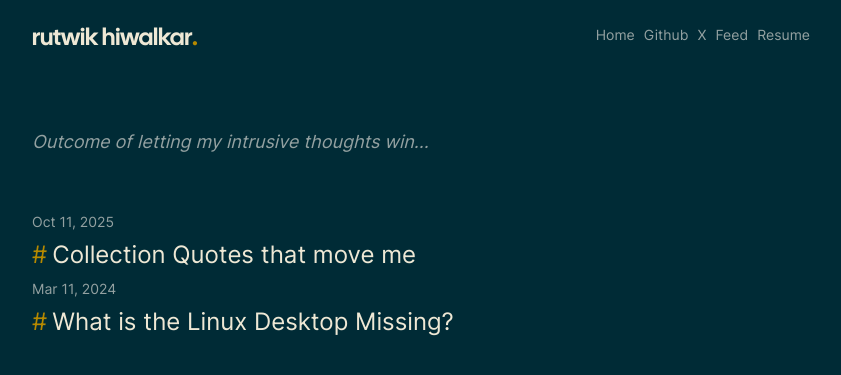
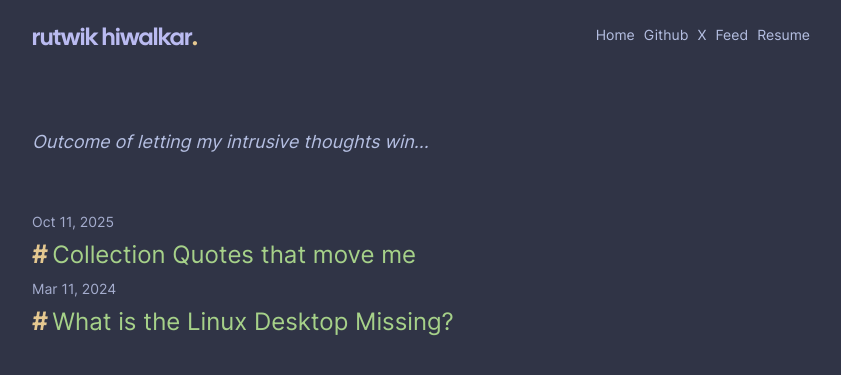
Before and after one commit to rutwikhdev/rutwikhdev.github.io, a Jekyll site: the page built from index.html, in a window 1280 px wide. Shown: the top 375 px of the page, without its empty margins (218-1059 px from the left). Built offline with Jekyll 4.4.1, drawn with Linux system fonts in a browser that asks for light colours.

Commit message:
chore: update theme

```diff
--- a/_includes/header.html
+++ b/_includes/header.html
@@ -3,9 +3,6 @@
     <a class="site-title" href="{{ site.baseurl }}/">
       {{ site.title }}<span class="period">.</span>
     </a>
-
-    <!-- Hamburger toggle -->
-    <button class="menu-toggle" aria-label="Toggle menu">☰</button>
 
     <!-- Navigation links -->
     <nav class="navbar">
--- a/_layouts/post.html
+++ b/_layouts/post.html
@@ -12,7 +12,7 @@ layout: default
 
   <header class="post-header">
     <h1>{{ page.title }}</h1>
-    <p class="meta">{{ page.date | date: "%b %-d, %Y" }}{% if page.author %} • Written by {{ page.author }}{% endif %}{% if page.meta %} • {{ page.meta }}{% endif %} • {{ word_count }} Words</p>
+    <p class="meta">Written on {{ page.date | date: "%b %-d, %Y" }} {% if page.meta %} • {{ page.meta }}{% endif %} • {{ word_count }} Words</p>
   </header>
 
   <article class="post-content">
--- a/css/main.css
+++ b/css/main.css
@@ -1,57 +1,44 @@
+/* Fonts */
 @font-face {
   font-family: "Inter";
   src: url("../assets/Inter-Regular.ttf") format('truetype');
-  font-weight: bold;
-  font-style: normal;
 }
-
 @font-face {
   font-family: "InterItalic";
   src: url("../assets/Inter-Italic.ttf") format('truetype');
-  font-weight: bold;
-  font-style: normal;
 }
-
 @font-face {
   font-family: "InterMedium";
   src: url("../assets/Inter-Medium.ttf") format('truetype');
-  font-weight: bold;
-  font-style: normal;
 }
-
 @font-face {
   font-family: "CalSans";
   src: url("../assets/CalSans-SemiBold.ttf") format('truetype');
-  font-weight: bold;
-  font-style: normal;
 }
 
 /* Base */
-/* ----------------------------------------------------------*/
-
 * {
   margin: 0;
   padding: 0;
 }
-
 html, body { height: 100%; }
 
 body {
   font-family: Inter, sans-serif;
   font-size: 18px;
   line-height: 1.6;
-  background-color: #002b36; /* Solarized Base03 */
-  color: #93a1a1; /* Base1 */
+  background-color: #303446; /* Frappe Base */
+  color: #c6d0f5; /* Text */
 }
 
 /* Links */
 a {
-  color: #268bd2; /* Blue */
+  color: #8caaee; /* Blue */
   text-decoration: none;
 }
 a:hover {
   text-decoration: underline;
-  color: #2aa198; /* Cyan */
+  color: #81c8be; /* Teal */
 }
 
 /* Utility */
@@ -61,23 +48,14 @@ a:hover {
   margin: 0 auto;
   zoom: 1;
 }
-
 .wrap {
   display: flex;
   justify-content: space-between;
 }
 
-.menu-toggle {
-  display: none;
-  font-size: 24px;
-  background: none;
-  border: none;
-  cursor: pointer;
-}
-
 /* Navbar */
 .navbar-link {
-  color: #93a1a1;
+  color: #b5bfe2;
   font-size: 14px;
   margin: 5px 2px;
   line-height: 2;
@@ -85,7 +63,8 @@ a:hover {
 
 .site-title,
 .site-title:visited {
-  color: #eee8d5;
+  color: #a6d189;
+  color: #babbf1;
   font-family: CalSans, sans-serif;
   font-size: 1.5rem;
   font-weight: 900;
@@ -93,32 +72,32 @@ a:hover {
 }
 
 .site-title:hover {
-  text-decoration: underline 4px solid #2aa198;
+  text-decoration: underline 4px solid #81c8be;
 }
 
 .site-nav .page-link {
   margin-left: 20px;
-  color: #839496;
+  color: #a5adce;
 }
 
 /* Footer */
 .site-footer {
-  border-top: 1px solid #073642;
+  border-top: 1px solid #414559;
   padding: 30px 0 10px;
-  background-color: #002b36;
+  background-color: #232634;
 }
 
 .footer-heading {
   font-size: 18px;
   font-weight: 300;
-  color: #b58900;
+  color: #e5c890;
   margin-bottom: 15px;
 }
 
 .site-footer li,
 .site-footer p {
   font-size: 15px;
-  color: #586e75;
+  color: #a5adce;
 }
 
 /* Page Content */
@@ -129,41 +108,42 @@ a:hover {
 /* Home styles */
 .home h1 {
   margin-bottom: 25px;
-  color: #fdf6e3;
+  color: #c6d0f5;
 }
 
 .home-sub {
   font-size: 18px;
   font-style: italic;
   margin-bottom: 50px;
-  color: #93a1a1;
+  color: #b5bfe2;
 }
 
 .posts {
-  list-style-type: none;
   list-style: none;
   margin: 0;
-  padding: 0; /* removes indentation */
+  padding: 0;
 }
 
 .post-date {
   font-size: 14px;
+  color: #a5adce;
 }
 
 .posts .post-link {
   font-size: 24px;
   font-family: Inter;
-  color: #eee8d5;
+  color: #babbf1;
+  color: #a6d189;
   text-decoration: none;
 }
 .post-link:hover {
-  text-decoration: underline 4px solid #268bd2;
+  text-decoration: underline 4px solid #8caaee;
 }
 
 /* Hashtags */
 .hashtag, .period {
   font-size: 24px;
-  color: #b58900;
+  color: #e5c890;
   font-weight: 600;
 }
 
@@ -176,16 +156,17 @@ a:hover {
 .post-header h1 {
   font-family: InterMedium;
   font-size: 36px;
-  color: #fdf6e3;
+  color: #c6d0f5;
+  /* color: #babbf1; */
 }
 
 .meta {
   font-size: 16px;
-  color: #586e75;
+  color: #a5adce;
+  color: #949cbb;
 }
 
 .post-content { margin: 0 0 30px; }
-
 .post-content > * { margin: 20px 0; }
 
 .post-content h1,
@@ -195,49 +176,56 @@ a:hover {
 .post-content h5,
 .post-content h6 {
   font-family: InterMedium;
-  color: #eee8d5;
+  color: #f2d5cf;
   line-height: 1.25;
   font-weight: 400;
-  margin: 40px 0 0px 0;
+  margin: 40px 0 0;
 }
 
 .post-content h2 {
   font-size: 32px;
   letter-spacing: -1.25px;
-  color: #cb4b16; /* orange accent */
+  color: #ef9f76; /* Peach */
 }
 
 .post-content h3 {
   font-size: 22px;
   letter-spacing: -1px;
-  color: #b58900;
+  color: #e5c890; /* Yellow */
 }
 
 .post-content h4 {
   font-size: 20px;
   letter-spacing: -1px;
-  color: #b58900;
+  color: #e5c890;
 }
 
 .post-content blockquote {
-  border-left: 4px solid #268bd2;
+  border-left: 4px solid #8caaee;
   padding-left: 20px;
   font-size: 18px;
   font-family: InterItalic;
   opacity: .9;
   letter-spacing: -0.6px;
   margin: 30px 0;
-  background-color: #073642;
+  background-color: #414559;
   border-radius: 5px;
-  color: #93a1a1;
+  color: #b5bfe2;
+}
+
+.post-content blockquote p {
+  padding: 20px 0;
 }
 
 .post-content ul,
-.post-content ol { padding-left: 20px; }
+.post-content ol{
+  margin-left: 20px;
+  padding-left: 20px;
+}
 
 .post pre,
 .post code {
-  border: 1px solid #073642;
+  border: 1px solid #414559;
   padding: 8px 12px;
   border-radius: 3px;
   font-size: 15px;
@@ -246,47 +234,29 @@ a:hover {
 
 .post code { padding: 1px 5px; }
 
-.post ul,
-.post ol { margin-left: 1.35em; }
-
-.post pre code {
-  border: 0;
-  padding-right: 0;
-  padding-left: 0;
-}
-
-/* terminal */
 .post pre.terminal {
-  border: 1px solid #586e75;
-  background-color: #073642;
-  color: #93a1a1;
+  border: 1px solid #737994;
+  background-color: #414559;
+  color: #c6d0f5;
   border-radius: 3px;
 }
 
 /* Images */
 .imgright { float: right; margin-left: 10px; }
 .imgcap img {
-  border: 1px solid #586e75;
+  border: 1px solid #737994;
   max-width: 100%;
 }
 .imgcap {
-  color: #93a1a1;
+  color: #a5adce;
   font-size: 14px;
   text-align: center;
 }
 
-.svgdiv {
-  width: 100%;
-  text-align: center;
-}
-
-/* Syntax highlighting styles */
-/* ----------------------------------------------------------*/
-/* Solarized Dark for Code Blocks */
-
+/* Syntax highlighting */
 pre.highlight {
-  background-color: #073642;
-  color: #fdf6e3;
+  background-color: #414559;
+  color: #c6d0f5;
   padding: 1rem;
   border-radius: 0.5rem;
   overflow-x: auto;
@@ -295,70 +265,53 @@ pre.highlight {
 code {
   font-family: 'Fira Code', monospace;
   font-size: 0.9rem;
-  color: #2aa198;
+  color: #81c8be;
 }
 
-/* syntax token colors */
-.highlight .c { color: #586e75 } /* Comment */
-.highlight .k { color: #859900 } /* Keyword */
-.highlight .s { color: #2aa198 } /* String */
-.highlight .n { color: #93a1a1 } /* Name */
-.highlight .o { color: #6c71c4 } /* Operator */
-.highlight .m { color: #b58900 } /* Number/Literal */
-.highlight .p { color: #93a1a1 } /* Punctuation */
+.highlight .c { color: #737994 } /* Comment */
+.highlight .k { color: #ca9ee6 } /* Keyword */
+.highlight .s { color: #81c8be } /* String */
+.highlight .n { color: #c6d0f5 } /* Name */
+.highlight .o { color: #8caaee } /* Operator */
+.highlight .m { color: #e5c890 } /* Number/Literal */
+.highlight .p { color: #c6d0f5 } /* Punctuation */
 
-/* media queries */
+/* Media Queries */
 @media screen and (max-width: 750px) {
-
   .footer-col-1 { width: 50%; }
-
   .footer-col-2 {
     width: calc(50% - 10px);
     margin-right: 0;
   }
-
   .site-footer .column.footer-col-3 {
     width: auto;
     float: none;
     clear: both;
   }
-
 }
 
+
 @media screen and (max-width: 600px) {
-
   .content-wrap { padding: 0 12px; }
 
   .site-nav {
     position: fixed;
     z-index: 10;
     top: 14px; right: 8px;
-    background-color: #073642;
+    background-color: #414559;
     border-radius: 5px;
-    border: 1px solid #073642;
+    border: 1px solid #414559;
   }
 
-  .site-nav .menu-icon {
-    display: block;
-    font-size: 24px;
-    color: #93a1a1;
-    float: right;
-    width: 36px;
-    text-align: center;
-    line-height: 36px;
-  }
-
-  body {
-    font-size: 16px;
-  }
+  body { font-size: 16px; }
 
   .post-header h1 { font-size: 30px; }
   .post-content h2 { font-size: 28px; }
   .post-content h3 { font-size: 22px; }
   .post-content h4 { font-size: 18px; }
-  .post-content blockquote { padding-left: 10px; }
-  .post-content ul,
-  .post-content ol { padding-left: 10px; }
+  .post-content blockquote {
+    padding-left: 10px;
+  }
 
   .site-footer .column {
     float: none;
```
Also changed, not shown: other parts of _includes/header.html (+0 -9 lines), 1 other file.
